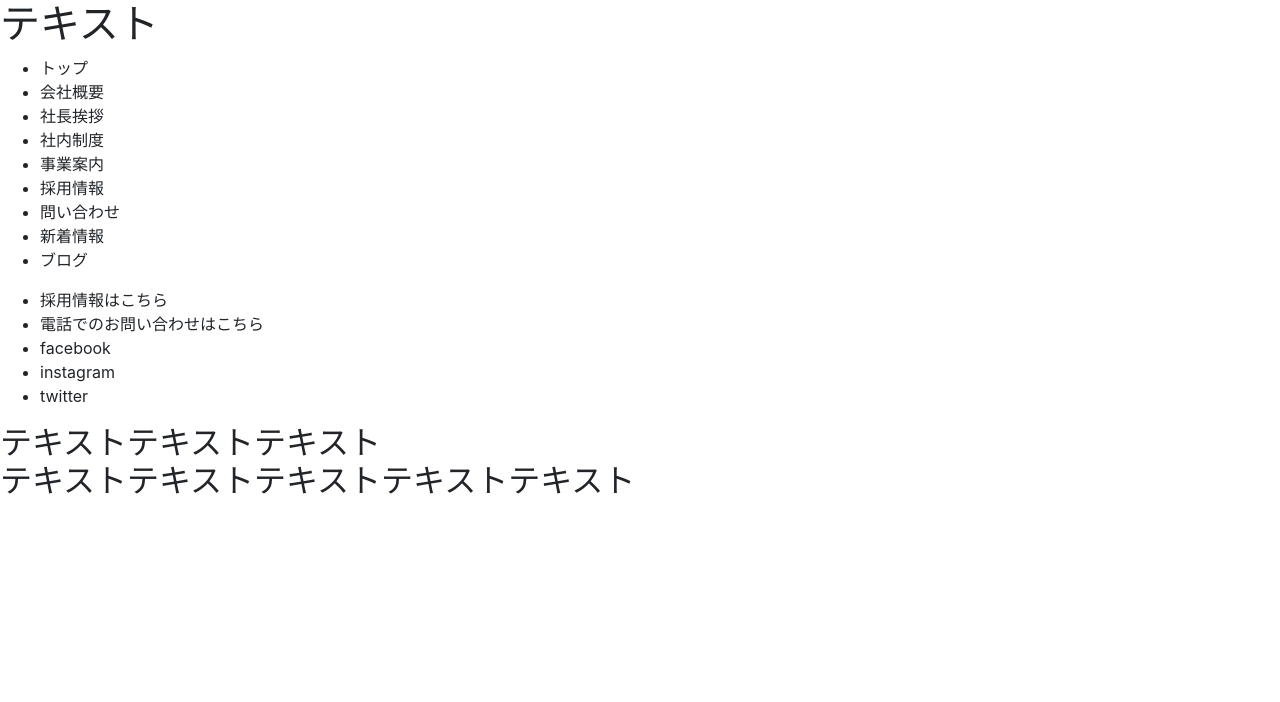
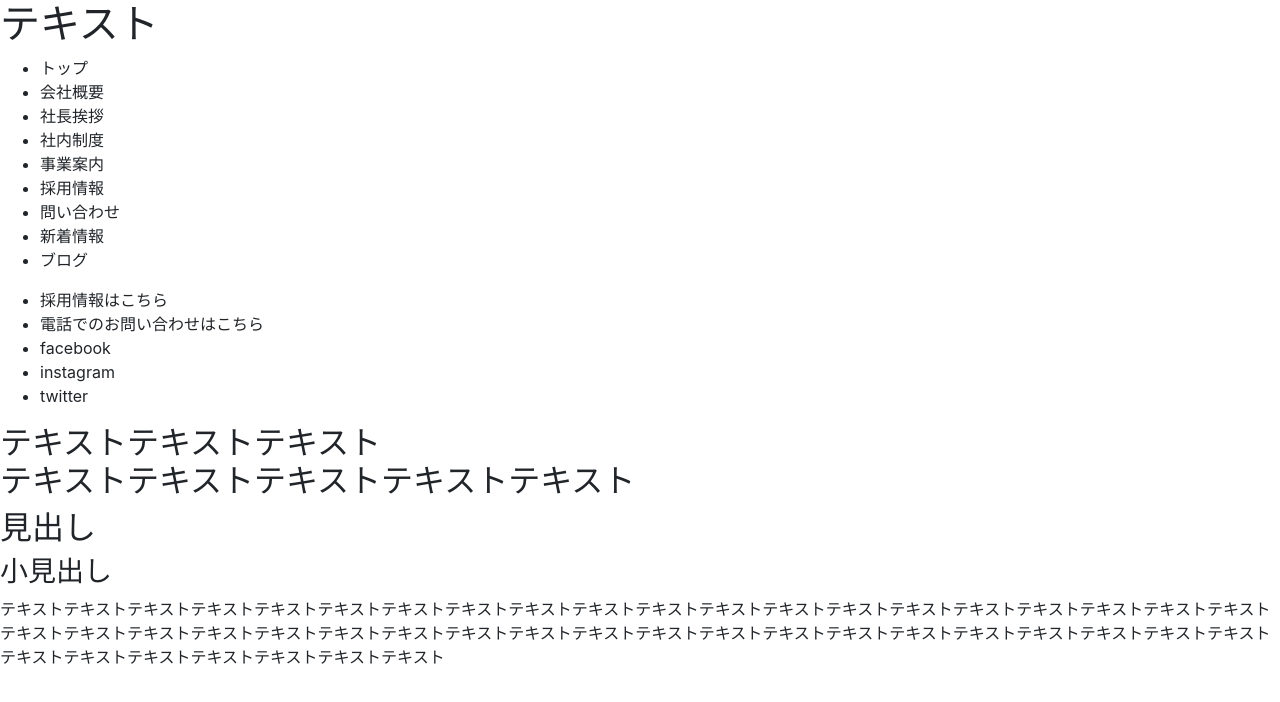
Before and after one commit to dich1/web-design-template, a plain HTML site: page index.html in a window 1280 px wide. Drawn offline with nearby package versions, Linux system fonts and the light colour scheme.

Commit message:
[feat]メッセージ部分のテキスト要素を追加

```diff
--- a/index.html
+++ b/index.html
@@ -41,7 +41,11 @@
     <h2>テキストテキストテキスト<br><span>テキストテキストテキストテキストテキスト</span></h2>
   </section>
   <!-- メッセージ -->
-  <section></section>
+  <section>
+    <h2>見出し</h2>
+    <h3>小見出し</h3>
+    <p>テキストテキストテキストテキストテキストテキストテキストテキストテキストテキストテキストテキストテキストテキストテキストテキストテキストテキストテキストテキストテキストテキストテキストテキストテキストテキストテキストテキストテキストテキストテキストテキストテキストテキストテキストテキストテキストテキストテキストテキストテキストテキストテキストテキストテキストテキストテキスト</p>
+  </section>
   <!-- 会社概要 -->
   <section></section>
   <!-- 新着情報 -->
```
